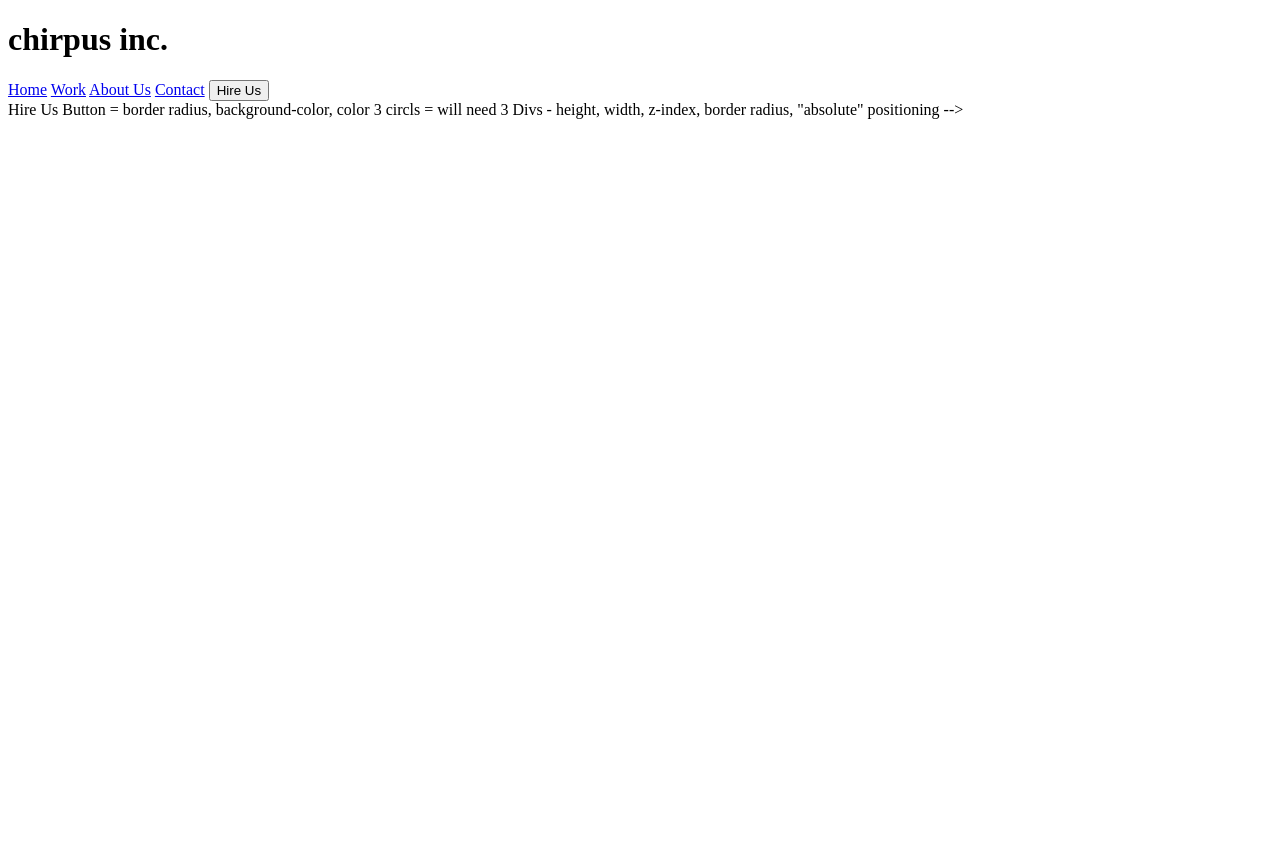
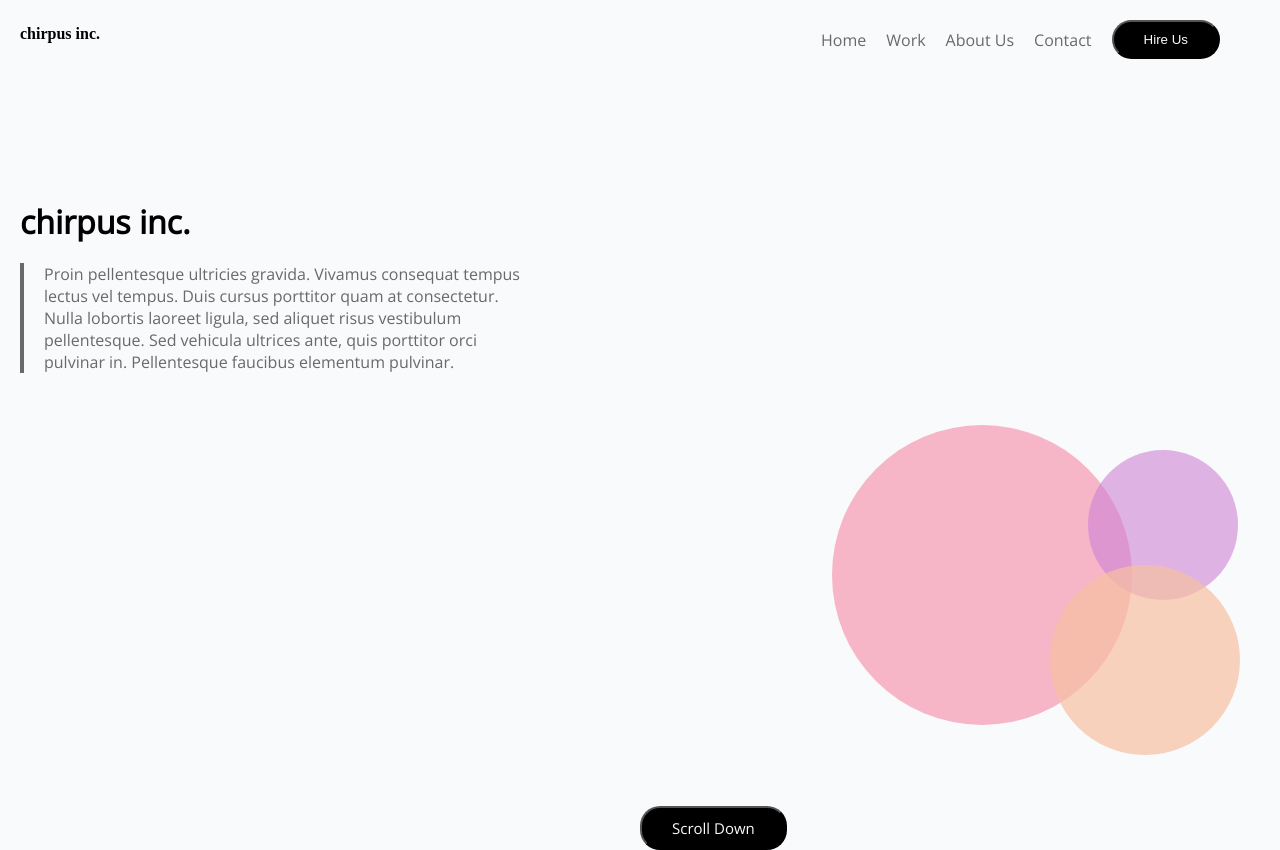
Before and after one commit to andrewreid89/HTML-CSS_Lab102417, a plain HTML site: page indexlab102417.html in a window 1280 px wide. Before the commit the page ends 800 px from the top, so only its background shows below. Drawn offline with nearby package versions, Linux system fonts and the light colour scheme.

Commit message:
Final Commit for Lab Part 1

```diff
--- a/indexlab102417.html
+++ b/indexlab102417.html
@@ -2,43 +2,37 @@
 <html>
 <head>
     <title>chirpus inc.</title>
-    <link src="stylesheet102417.css" type="text/css" rel="stylesheet">
-
-    </head>
+    <link rel="stylesheet" type="text/css" href="stylesheet102417.css">
+    <link href="https://fonts.googleapis.com/css?family=Open+Sans" rel="stylesheet">
+</head>
 <body>
-
-    <h1>chirpus inc.</h1>
 
     <nav>
         <a href="HomeLink">Home</a>
         <a href="WorkLink">Work</a>
         <a href="AboutUsLink">About Us</a>
         <a href="Contact">Contact</a>
-        <button type="button">Hire Us</button>
+        <button id="button" type="button">Hire Us</button>
     </nav>
 
+    <h4>chirpus inc.</h4>
 
 
+    <div id="Content">
 
-<!--Needs 5 links + 1 button -->
-
-        Hire Us Button = border radius, background-color, color
+    <h1>chirpus inc.</h1>
 
 
+    <p>Proin pellentesque ultricies gravida.  Vivamus consequat tempus lectus vel tempus.  Duis cursus porttitor quam at consectetur.  Nulla lobortis laoreet ligula, sed aliquet risus vestibulum pellentesque. Sed vehicula ultrices ante, quis porttitor orci pulvinar in. Pellentesque faucibus elementum pulvinar.</p>
 
 
+    <div id="RedCircle"></div>
+    <div id="PurpleCircle"></div>
+    <div id="OrangeCircle"></div>
 
+    </div>
 
-
-
-
-
-
-
-
-
-3 circls = will need 3 Divs - height, width, z-index, border radius, "absolute" positioning
-    -->
+    <button id="Scroll" type="button">Scroll Down</button>
 
     </body>
 </html>
--- a/stylesheet102417.css
+++ b/stylesheet102417.css
@@ -1,5 +1,107 @@
+*{padding:0;margin:0;}
+
+body{
+    background-color:#f9fafc;
+}
+
+nav{
+    position:fixed;
+    top:10px;
+    right:50px;
+    width:100%;
+    font-family: 'Open Sans', sans-serif;
+    font-weight:normal,800;
+    display:flex;
+    justify-content:flex-end;
+    align-items:center;
+}
+
+
+
+h4{
+    position:fixed;
+    top:25px;
+    margin-left:20px;
+}
+
+a, #button{
+    color:#69696a;
+    text-decoration:none;
+    margin:10px;
+}
+
+#button{
+    background-color:#000;
+    color:#f9fafc;
+    padding: 10px 30px;
+    border-radius:20px;
+}
+
+
+#content{
+    position:absolute;
+    display:inline-block;
+}
+
 h1{
-    font-family:Open sans;
-    font-weight:normal;
-    font-size:800px;
+    font-family: 'Open Sans', sans-serif;
+    position:relative;
+    margin-top:200px;
+    margin-left:20px;
 }
+
+p{
+    color:#69696a;
+    font-family: 'Open Sans', sans-serif;
+    font-weight:normal,800;
+    position:relative;
+    margin-top:20px;
+    width:38%;
+    border-left:4px solid #69696a;
+    padding-left: 20px;
+    margin-left:20px;
+}
+
+#RedCircle{
+    height:300px;
+    width:300px;
+    border-radius:50%;
+    background-color:rgba(247,   136,   167,   0.6);
+    position:absolute;
+    left:65%;
+    bottom:75px;
+}
+
+
+#PurpleCircle{
+    height:150px;
+    width:150px;
+    border-radius:50%;
+    background-color:rgba(207,   130,   213,   0.6);
+    position:absolute;
+    left:85%;
+    bottom:200px;
+}
+
+#OrangeCircle{
+    height:190px;
+    width:190px;
+    border-radius:50%;
+    background-color:rgba(247,   193,   162,   0.7);
+    position:absolute;
+    left:82%;
+    bottom:45px;
+}
+
+
+#Scroll{
+    font-family: 'Open Sans', sans-serif;
+    font-size:15px;
+    background-color:#000;
+    color:#f9fafc;
+    padding: 10px 30px;
+    border-radius:20px;
+    position:absolute;
+    left:50%;
+    bottom:-50px;
+}
```
